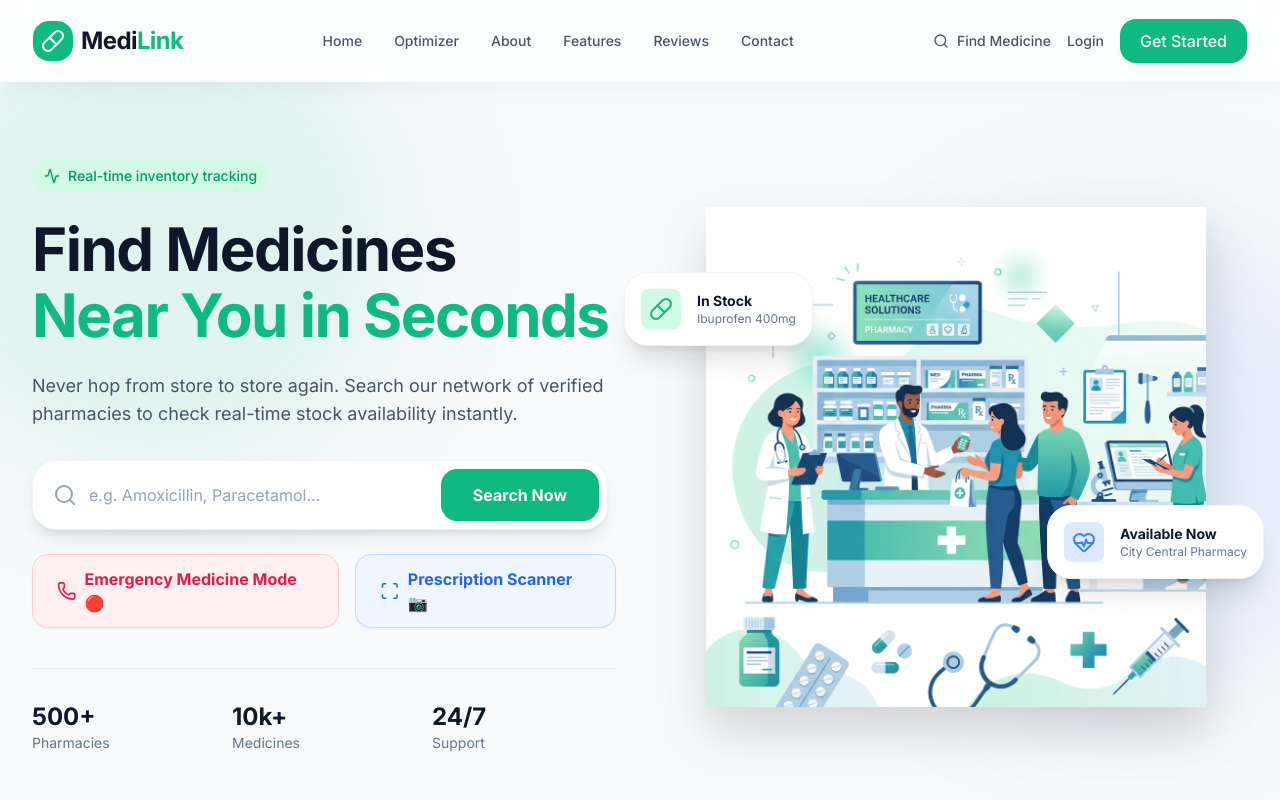
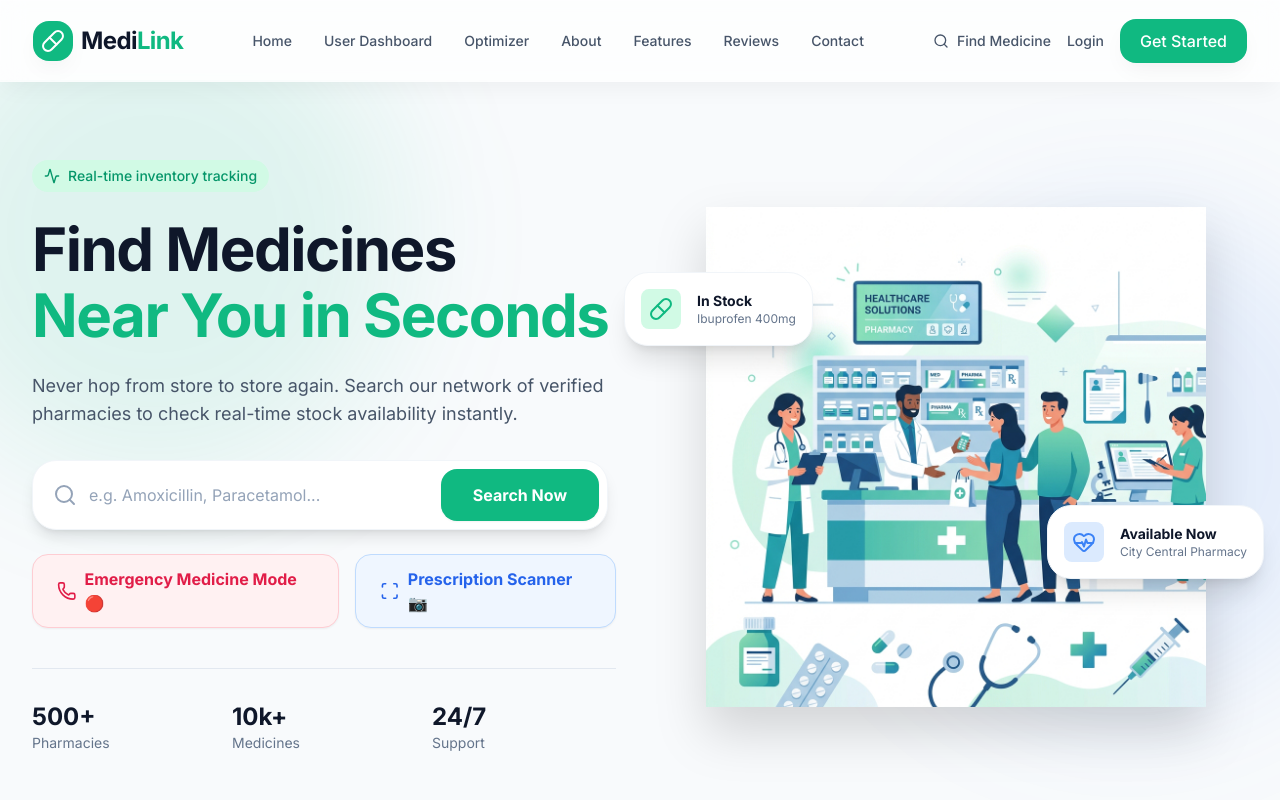
Before and after one commit to Mousumiparida123456/MEDILINK, a React (Vite) app: page / in a window 1280 px wide. Shown: the top 800 px of the page. Built offline with nearby package versions, Linux system fonts and the light colour scheme.

Commit message:
feat: add User Dashboard tab to top navigation bar

```diff
--- a/src/components/layout/Navbar.tsx
+++ b/src/components/layout/Navbar.tsx
@@ -42,8 +42,13 @@ export function Navbar() {
     return () => document.removeEventListener('mousedown', handleClickOutside);
   }, []);
 
+  const dashboardPath = isAuthenticated
+    ? (user?.role === 'manager' || user?.role === 'admin' || user?.role === 'pharmacy' ? '/manager/dashboard' : '/user/dashboard')
+    : '/user/dashboard';
+
   const navLinks = [
     { name: 'Home', path: '/' },
+    { name: 'User Dashboard', path: dashboardPath },
     { name: 'Optimizer', path: '/optimizer' },
     { name: 'About', path: '/about' },
     { name: 'Features', path: '/features' },
```
